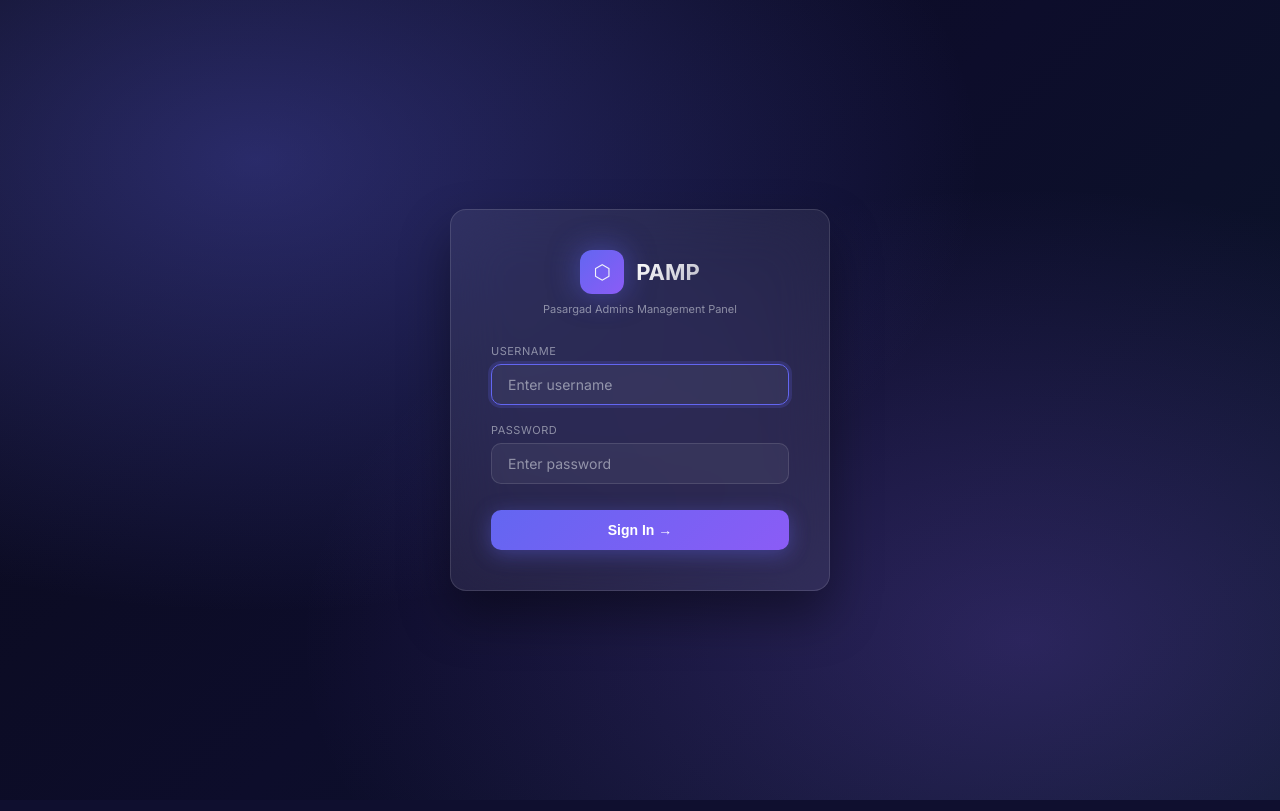
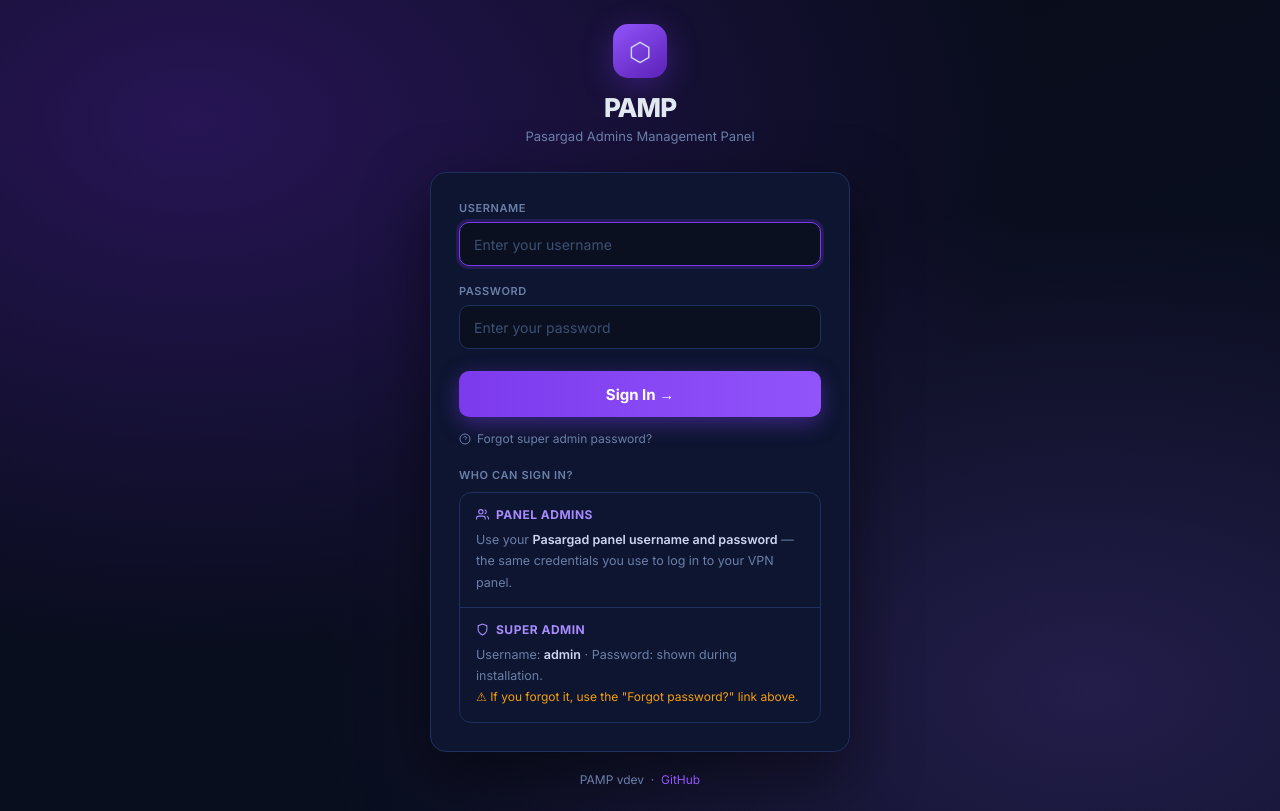
Before and after one commit to santiyagoburcart/PAMP, a Django app: page /login/ in a window 1280 px wide. Run offline with Django 4.2, Linux system fonts and the light colour scheme; parts of the project's set-up code (start-up, migrations or seed data) failed here and were passed over.

Commit message:
auto: update admins/templates/admins/login.html

```diff
--- a/admins/templates/admins/login.html
+++ b/admins/templates/admins/login.html
@@ -4,12 +4,14 @@
   <meta charset="UTF-8">
   <meta name="viewport" content="width=device-width, initial-scale=1.0">
   <title>Sign In — PAMP</title>
-  <link href="https://fonts.googleapis.com/css2?family=Inter:wght@400;500;600;700&display=swap" rel="stylesheet">
+  <link href="https://fonts.googleapis.com/css2?family=Inter:wght@400;500;600;700;800&display=swap" rel="stylesheet">
   <style>
     :root {
-      --accent: #6366f1; --accent2: #8b5cf6;
-      --glass: rgba(255,255,255,0.07); --glass-border: rgba(255,255,255,0.12);
-      --text: #f1f5f9; --muted: rgba(241,245,249,0.5);
+      --accent: #7c3aed; --accent2: #9154fb;
+      --bg: #080c1a;
+      --card: #0d1530;
+      --border: #1e3060;
+      --text: #cdd6f0; --muted: #6b7fa8;
       --radius: 16px; --radius-sm: 10px;
     }
     * { box-sizing: border-box; margin: 0; padding: 0; }
@@ -17,92 +19,191 @@
       font-family: 'Inter', sans-serif;
       min-height: 100vh;
       display: flex; align-items: center; justify-content: center;
+      padding: 24px;
       background:
-        radial-gradient(ellipse at 20% 20%, rgba(99,102,241,0.35) 0%, transparent 50%),
-        radial-gradient(ellipse at 80% 80%, rgba(139,92,246,0.25) 0%, transparent 50%),
-        linear-gradient(135deg, #0a0a1a 0%, #0d0d2b 50%, #0a1628 100%);
+        radial-gradient(ellipse at 15% 15%, rgba(109,40,217,0.3) 0%, transparent 55%),
+        radial-gradient(ellipse at 85% 85%, rgba(139,92,246,0.2) 0%, transparent 50%),
+        linear-gradient(160deg, #080c1a 0%, #090e20 100%);
       color: var(--text);
     }
+    .wrap { width: 100%; max-width: 420px; }
+
+    /* Logo */
+    .logo { text-align: center; margin-bottom: 28px; }
+    .logo-mark {
+      width: 54px; height: 54px; border-radius: 15px;
+      background: linear-gradient(145deg, #9154fb, #5b21b6);
+      box-shadow: 0 8px 32px #7c3aed55;
+      display: grid; place-items: center;
+      font-size: 26px; margin: 0 auto 14px;
+    }
+    .logo h1 { font-size: 26px; font-weight: 800; letter-spacing: -1px; color: #e2e8f0; }
+    .logo p { color: var(--muted); font-size: 13px; margin-top: 5px; }
+
+    /* Card */
     .card {
-      background: var(--glass);
-      backdrop-filter: blur(30px);
-      border: 1px solid var(--glass-border);
+      background: var(--card);
+      border: 1px solid var(--border);
       border-radius: var(--radius);
-      padding: 40px;
-      width: 380px;
-      box-shadow: 0 25px 50px rgba(0,0,0,0.4);
+      padding: 28px;
+      box-shadow: 0 24px 64px rgba(0,0,0,0.5);
     }
-    .logo {
-      display: flex; align-items: center; gap: 12px;
-      justify-content: center; margin-bottom: 32px;
-    }
-    .logo-icon {
-      width: 44px; height: 44px;
-      background: linear-gradient(135deg, var(--accent), var(--accent2));
-      border-radius: 12px;
-      display: flex; align-items: center; justify-content: center;
-      font-size: 20px;
-      box-shadow: 0 0 30px rgba(99,102,241,0.5);
-    }
-    .logo-text { font-size: 22px; font-weight: 700; background: linear-gradient(135deg, #fff, rgba(255,255,255,0.7)); -webkit-background-clip: text; -webkit-text-fill-color: transparent; }
-    .logo-sub { font-size: 11px; color: var(--muted); text-align: center; margin-top: -24px; margin-bottom: 28px; }
-    label { font-size: 11px; color: var(--muted); text-transform: uppercase; letter-spacing: .5px; display: block; margin-bottom: 6px; }
-    .field { margin-bottom: 18px; }
-    input[type=text], input[type=password] {
-      width: 100%;
-      background: rgba(255,255,255,0.05);
-      border: 1px solid var(--glass-border);
-      border-radius: var(--radius-sm);
-      color: var(--text);
-      padding: 11px 16px; font-size: 14px; font-family: 'Inter', sans-serif;
-      outline: none; transition: all .2s;
-    }
-    input:focus { border-color: var(--accent); box-shadow: 0 0 0 3px rgba(99,102,241,0.2); }
-    input::placeholder { color: var(--muted); }
-    .btn {
-      width: 100%; padding: 12px;
-      background: linear-gradient(135deg, var(--accent), var(--accent2));
-      color: #fff; border: none; border-radius: var(--radius-sm);
-      font-size: 14px; font-weight: 600; cursor: pointer;
-      margin-top: 8px; transition: all .2s;
-      box-shadow: 0 4px 20px rgba(99,102,241,0.4);
-    }
-    .btn:hover { box-shadow: 0 6px 25px rgba(99,102,241,0.6); transform: translateY(-1px); }
-    .btn:active { transform: scale(.98); }
+
+    /* Error */
     .error-msg {
-      background: rgba(239,68,68,0.15);
+      background: rgba(239,68,68,0.12);
       border: 1px solid rgba(239,68,68,0.3);
       border-radius: var(--radius-sm);
       color: #fca5a5; font-size: 13px;
-      padding: 10px 14px; margin-bottom: 18px;
+      padding: 11px 14px; margin-bottom: 20px;
     }
+
+    /* Form */
+    .field { margin-bottom: 18px; }
+    label { font-size: 11px; color: var(--muted); text-transform: uppercase; letter-spacing: .6px; display: block; margin-bottom: 7px; font-weight: 600; }
+    input[type=text], input[type=password] {
+      width: 100%; height: 44px;
+      background: #0a1020; border: 1px solid var(--border);
+      border-radius: var(--radius-sm); color: var(--text);
+      padding: 0 14px; font-size: 14px; font-family: inherit;
+      outline: none; transition: border-color .2s, box-shadow .2s;
+    }
+    input:focus { border-color: var(--accent); box-shadow: 0 0 0 3px rgba(124,58,237,0.2); }
+    input::placeholder { color: #3d4f72; }
+
+    .btn {
+      width: 100%; height: 46px; border: none;
+      border-radius: var(--radius-sm);
+      background: linear-gradient(90deg, var(--accent), var(--accent2));
+      color: #fff; font-size: 15px; font-weight: 700;
+      cursor: pointer; font-family: inherit;
+      box-shadow: 0 6px 22px rgba(124,58,237,0.45);
+      transition: filter .15s, box-shadow .15s;
+      margin-top: 4px;
+    }
+    .btn:hover { filter: brightness(1.1); box-shadow: 0 8px 28px rgba(124,58,237,0.6); }
+    .btn:active { filter: brightness(.95); }
+
+    /* Forgot password */
+    details { margin-top: 14px; }
+    summary {
+      cursor: pointer; font-size: 12px; color: var(--muted);
+      list-style: none; user-select: none;
+      display: flex; align-items: center; gap: 6px;
+    }
+    summary::-webkit-details-marker { display: none; }
+    summary:hover { color: var(--text); }
+    .forgot-body {
+      margin-top: 12px; background: #060b18;
+      border-radius: 9px; padding: 14px;
+      font-size: 12px; color: var(--muted); line-height: 1.8;
+    }
+    .forgot-body code {
+      display: block; margin-top: 10px;
+      background: #030610; color: #a78bff;
+      padding: 10px 12px; border-radius: 7px;
+      font-size: 11px; word-break: break-all;
+    }
+
+    /* Info boxes */
+    .info-section { margin-top: 22px; }
+    .info-section-title {
+      font-size: 11px; color: var(--muted); text-transform: uppercase;
+      letter-spacing: .6px; font-weight: 600; margin-bottom: 10px;
+    }
+    .info-box { border: 1px solid var(--border); border-radius: 12px; overflow: hidden; }
+    .info-tab { padding: 14px 16px; }
+    .info-tab + .info-tab { border-top: 1px solid var(--border); }
+    .info-tab-title {
+      font-size: 12px; font-weight: 700; color: #a78bff;
+      text-transform: uppercase; letter-spacing: .5px;
+      display: flex; align-items: center; gap: 7px; margin-bottom: 7px;
+    }
+    .info-tab-body { font-size: 12.5px; color: var(--muted); line-height: 1.7; }
+    .info-tab-body b { color: var(--text); font-weight: 600; }
+    .info-tab-body .warn { color: #f59e0b; font-size: 12px; }
+
+    /* Footer */
+    .footer {
+      text-align: center; color: var(--muted);
+      font-size: 12px; margin-top: 20px;
+    }
+    .footer a { color: var(--accent2); text-decoration: none; }
+    .footer a:hover { text-decoration: underline; }
   </style>
 </head>
 <body>
+<div class="wrap">
+
+  <div class="logo">
+    <div class="logo-mark">⬡</div>
+    <h1>PAMP</h1>
+    <p>Pasargad Admins Management Panel</p>
+  </div>
+
   <div class="card">
-    <div class="logo">
-      <div class="logo-icon">⬡</div>
-      <span class="logo-text">PAMP</span>
-    </div>
-    <div class="logo-sub">Pasargad Admins Management Panel</div>
-
     {% if form.errors %}
-      <div class="error-msg">Invalid username or password. Please try again.</div>
+    <div class="error-msg">✕ Invalid username or password. Please try again.</div>
     {% endif %}
 
     <form method="post">
       {% csrf_token %}
       <div class="field">
         <label for="id_username">Username</label>
-        <input type="text" name="username" id="id_username" placeholder="Enter username" autofocus>
+        <input type="text" name="username" id="id_username"
+               autofocus autocomplete="username" placeholder="Enter your username">
       </div>
       <div class="field">
         <label for="id_password">Password</label>
-        <input type="password" name="password" id="id_password" placeholder="Enter password">
+        <input type="password" name="password" id="id_password"
+               autocomplete="current-password" placeholder="Enter your password">
       </div>
       <input type="hidden" name="next" value="{{ next }}">
       <button type="submit" class="btn">Sign In →</button>
     </form>
+
+    <details>
+      <summary>
+        <svg width="12" height="12" viewBox="0 0 24 24" fill="none" stroke="currentColor" stroke-width="2"><circle cx="12" cy="12" r="10"/><path d="M9.09 9a3 3 0 0 1 5.83 1c0 2-3 3-3 3"/><line x1="12" y1="17" x2="12.01" y2="17"/></svg>
+        Forgot super admin password?
+      </summary>
+      <div class="forgot-body">
+        Run this on your server terminal:
+        <code>docker compose exec web python manage.py changepassword admin</code>
+      </div>
+    </details>
+
+    <div class="info-section">
+      <div class="info-section-title">Who can sign in?</div>
+      <div class="info-box">
+        <div class="info-tab">
+          <div class="info-tab-title">
+            <svg width="13" height="13" viewBox="0 0 24 24" fill="none" stroke="currentColor" stroke-width="2"><path d="M17 21v-2a4 4 0 0 0-4-4H5a4 4 0 0 0-4 4v2"/><circle cx="9" cy="7" r="4"/><path d="M23 21v-2a4 4 0 0 0-3-3.87"/><path d="M16 3.13a4 4 0 0 1 0 7.75"/></svg>
+            Panel Admins
+          </div>
+          <div class="info-tab-body">
+            Use your <b>Pasargad panel username and password</b> — the same credentials you use to log in to your VPN panel.
+          </div>
+        </div>
+        <div class="info-tab">
+          <div class="info-tab-title">
+            <svg width="13" height="13" viewBox="0 0 24 24" fill="none" stroke="currentColor" stroke-width="2"><path d="M12 22s8-4 8-10V5l-8-3-8 3v7c0 6 8 10 8 10z"/></svg>
+            Super Admin
+          </div>
+          <div class="info-tab-body">
+            Username: <b>admin</b> · Password: shown during installation.<br>
+            <span class="warn">⚠ If you forgot it, use the "Forgot password?" link above.</span>
+          </div>
+        </div>
+      </div>
+    </div>
   </div>
+
+  <p class="footer">
+    PAMP{% if pamp_version %} v{{ pamp_version }}{% endif %} &nbsp;·&nbsp;
+    <a href="https://github.com/santiyagoburcart/PAMP" target="_blank" rel="noopener">GitHub</a>
+  </p>
+
+</div>
 </body>
 </html>
```
